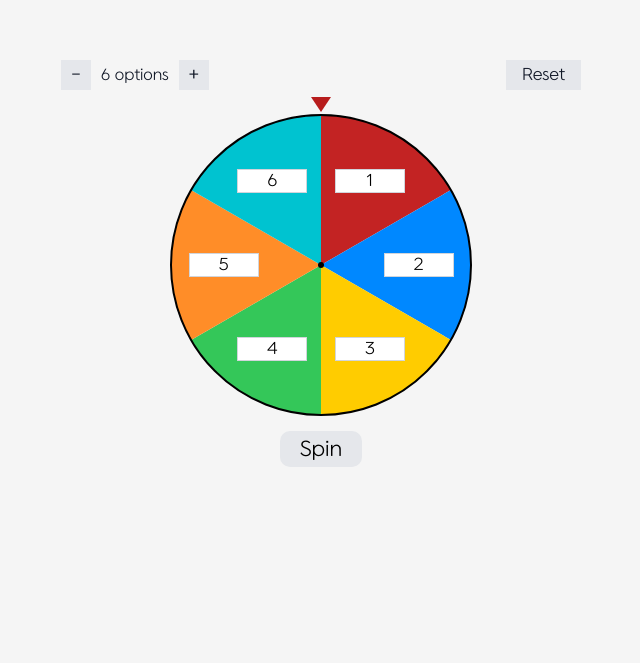
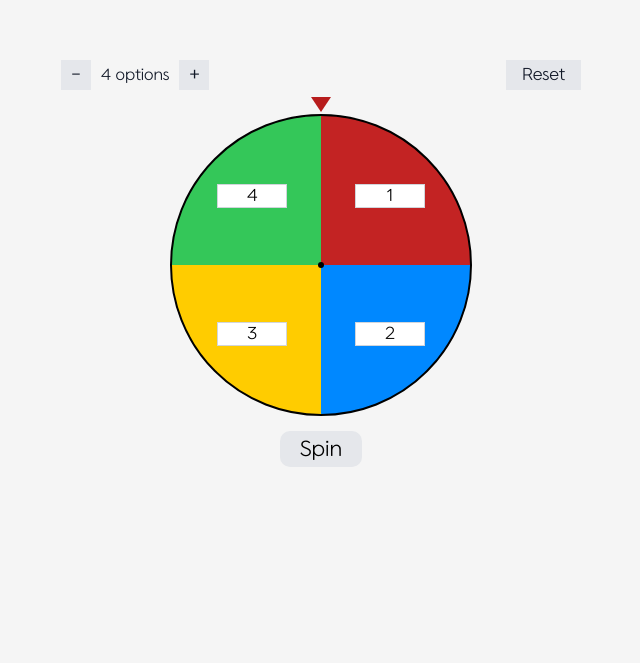
Before and after one commit to do-haru/random-spin, a React (Vite) app: page / in a window 1280 px wide. Shown: the part 137-800 px from the top of the page, without its empty margins (319-959 px from the left). Built offline with nearby package versions, Linux system fonts and the light colour scheme; a web font is replaced by a local one.

Commit message:
feat: 룰렛 기본 옵션 개수 변경

```diff
--- a/src/components/RouletteContainer.jsx
+++ b/src/components/RouletteContainer.jsx
@@ -26,7 +26,7 @@ const RouletteContainer = () => {
   const { t, i18n } = useTranslation();
 
   const [options, setOptions] = useState(DEFAULT_OPTIONS); // Option 배열
-  const [optionCount, setOptionCount] = useState(6); // Option 개수
+  const [optionCount, setOptionCount] = useState(4); // Option 개수
   const activeOptions = options.slice(0, optionCount); // 사용 중 Option 배열
 
   const [rotationDeg, setRotationDeg] = useState(0); // 룰렛 회전 각도
@@ -77,7 +77,7 @@ const RouletteContainer = () => {
 
   // Option 개수 초기화
   const handleResetOptionCount = () => {
-    setOptionCount(6);
+    setOptionCount(4);
     setOptions(DEFAULT_OPTIONS);
     setRotationDeg(0);
   };
```
